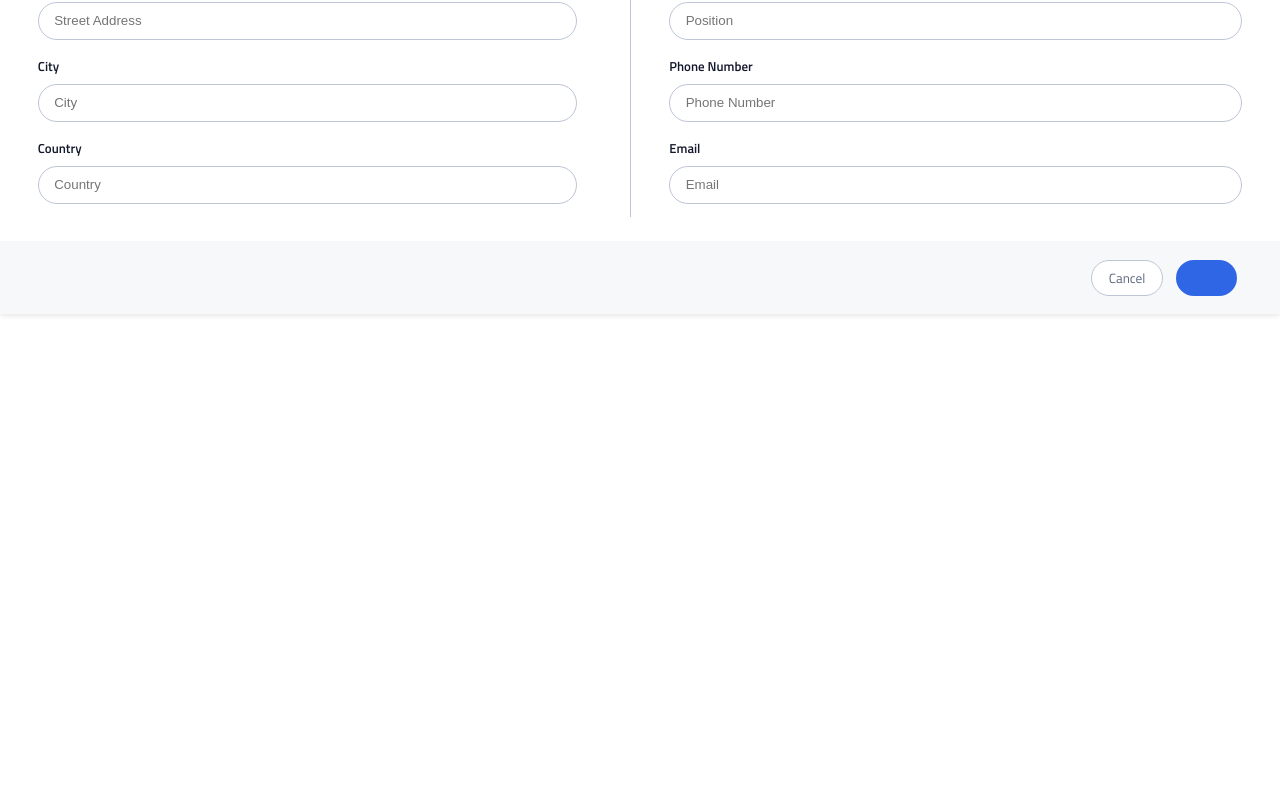
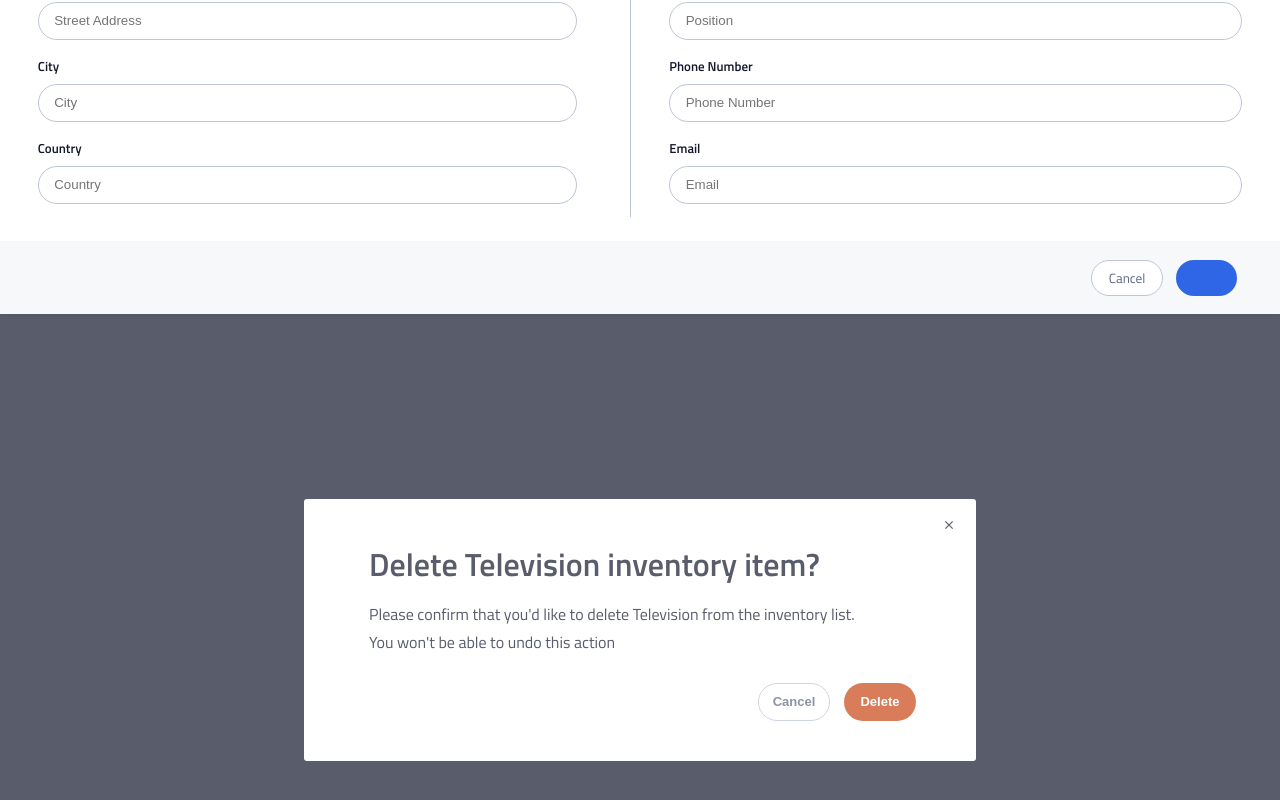
Before and after one commit to Al-Hackman/xmen-in-stock, a React (Create React App) app in the folder client/: page /invt-delete in a window 1280 px wide. Shown: the part 250-1050 px from the top of the page. Before the commit the page ends 800 px from the top, so only its background shows below. Built offline with nearby package versions, Linux system fonts and the light colour scheme.

Commit message:
created F21AS-19 frontend delete television inventory modal and component, height was set to figma mockup recommendation but can be changed

```diff
--- a/client/src/App.js
+++ b/client/src/App.js
@@ -3,6 +3,9 @@ import "./styles/global.scss";
 import { Switch, Route } from "react-router-dom";
 import WarehouseList from "./components/WarehouseList/WarehouseList";
 import WarehouseForm from "./components/WarehouseForm/WarehouseForm";
+import Modal from "./components/DeleteCards/Modal";
+import DeleteTeleInvt from "./components/DeleteCards/DeleteTeleInvt";
+
 
 class App extends React.Component {
 
@@ -25,6 +28,11 @@ class App extends React.Component {
               path="/add-warehouse"
               render={(routerProps) =><WarehouseForm {...routerProps}/>}
             />
+
+            <Route
+              path="/invt-delete"
+              render={(routerProps) =><Modal><DeleteTeleInvt {...routerProps}/></Modal>}
+            />
           </Switch>
       </>
     );
--- a/client/src/components/DeleteCards/DeleteTeleInvt.jsx
+++ b/client/src/components/DeleteCards/DeleteTeleInvt.jsx
@@ -1,16 +1,22 @@
 import React from 'react';
+import './deleteTeleInvt.scss';
+import closeXIcon from '../../assets/icons/close-24px.svg'
 
 function DeleteTeleInvt() {
     return (
-        <section className="f21as-19">
-                <h1 className="f21as-19__title">Delete Television inventory item?</h1>
-                <p className="f21as-19__paragraph">Please confirm that you'd like to delete Television from the inventory list.  You won't be able to undo this action</p>
-            <div className="f21as-19__button-wrap">
-                <button className="f21as-19__button-cancel" type="submit">Cancel</button>
-                <button className="f21as-19__button" type="submit">Save</button>
+
+               <div className="delete-invt">
+                <img className="delete-invt__icon" src={closeXIcon} alt="close X icon"/>
+                <h1 className="delete-invt__title">Delete Television inventory item?</h1>
+                <p className="delete-invt__paragraph">Please confirm that you'd like to delete Television from the inventory list.  You won't be able to undo this action</p>
+            <div className="delete-invt__button-wrap">
+                <button className="delete-invt__button-cancel" type="submit">Cancel</button>
+                <button className="delete-invt__button" type="submit">Delete</button>
             </div>
-        </section>
+        </div>
+
     )
 }
 
+
 export default DeleteTeleInvt;
--- /dev/null
+++ b/client/src/components/DeleteCards/Modal.jsx
@@ -0,0 +1,12 @@
+import React from 'react'
+import './modal.scss'
+
+function Modal(props) {
+    return (
+        <section className="delete-invt-parent">
+               {props.children}
+        </section>
+    )
+}
+
+export default Modal;
--- a/client/src/components/DeleteCards/deleteTeleInvt.scss
+++ b/client/src/components/DeleteCards/deleteTeleInvt.scss
@@ -0,0 +1,98 @@
+@use '../../styles/partials/variables' as var;
+@use '../../styles/partials/functions' as func;
+@use '../../styles/partials/mixins' as mix;
+
+
+.delete-invt {
+    position: relative;
+    width: 100%;
+    height: 667px;
+    background-color: var.$secondary;
+    padding: func.size-to-vw(var.$mobile, 320/375*16px);
+    @include mix.tablet-up {
+        margin: auto;
+        border-radius: 3px;
+        width: 672px;
+        height: 262px;
+    }
+    @include mix.laptop-up {
+        padding: 35px;
+    }
+    @include mix.laptop-up;
+    &__icon {
+        position: absolute;
+        right: 3%;
+        width: 14px;
+        height: 14px;
+        color: var.$primary;
+        @include mix.tablet-up {
+            right: 3%;
+            top: 7%;
+        }
+    }
+    &__title {
+        @include mix.header;
+        color: var.$primary;
+        margin: 60px 0 16px 0;
+        @include mix.tablet-up {
+            @include mix.tablet-up;
+            margin: 10px 0 16px 30px;
+        }
+
+    }
+    &__paragraph {
+        @include mix.paragraph-large;
+        color: var.$primary;
+        margin-top: 16px;
+        @include mix.tablet-up {
+            @include mix.tablet-up;
+            width: 513px;
+            margin-left: 30px;
+
+        }
+    }
+    &__button-wrap {
+        position: absolute;
+        bottom: 2%;
+        @include mix.tablet-up {
+            display: flex;
+            justify-content: flex-end;
+            width: 577px;
+            height: 73px;
+        }
+    }
+    &__button-cancel {
+        width: func.size-to-vw(var.$mobile, 320/375*163px);
+        height: 36px;
+        font-size: 13px;
+        line-height: 20px;
+        font-weight: 600;
+        color: var.$table-headers;
+        background-color: var.$secondary;
+        border: 1px solid var.$dividers-borders;
+        border-radius: 20px;
+        box-sizing: border-box;
+        margin-right: 14px;
+        @include mix.tablet-up {
+            width: 72px;
+            height: 38px;
+        }
+
+    }
+    &__button {
+        width: func.size-to-vw(var.$mobile, 320/375*163px);
+        height: 36px;
+        font-size: 13px;
+        line-height: 20px;
+        font-weight: 600;
+        color: var.$secondary;
+        border: 0;
+        background-color: var.$out-of-stock;
+        border-radius: 20px;
+        box-sizing: border-box;
+        @include mix.tablet-up {
+            width: 72px;
+            height: 38px;
+        }
+    }
+}
--- /dev/null
+++ b/client/src/components/DeleteCards/modal.scss
@@ -0,0 +1,14 @@
+@use '../../styles/partials/variables' as var;
+@use '../../styles/partials/functions' as func;
+@use '../../styles/partials/mixins' as mix;
+
+
+.delete-invt-parent {
+    @include mix.tablet-up {
+        padding-top: 185px;
+        width: 100%;
+        height: 1024px;
+        background-color: var.$primary;
+        opacity: 0.7;
+    }
+}
```
